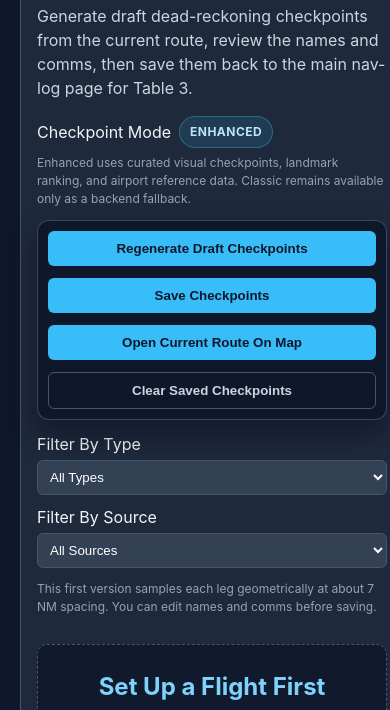
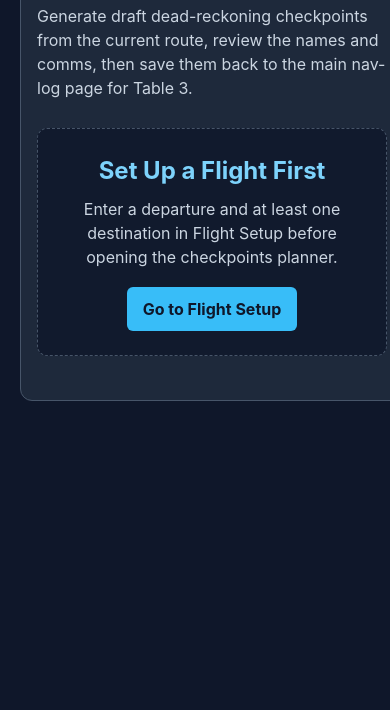
Before and after one commit to ceiroa/openflight-ai, a website with bundled scripts: page public/checkpoints.html in a window 390 px wide. Shown: the part 102-812 px from the top of the page. Built offline with nearby package versions, Linux system fonts and the light colour scheme.

Commit message:
tighten mobile setup gating

```diff
--- a/public/checkpoints.html
+++ b/public/checkpoints.html
@@ -276,7 +276,8 @@
                 <p id="loading-progress-note" class="loading-progress-note">Enhanced checkpoint generation may take a few seconds on longer routes.</p>
             </div>
 
-            <div class="planner-toolbar">
+            <div id="planner-controls">
+            <div id="planner-toolbar" class="planner-toolbar">
                 <div class="mode-group">
                     <div class="mode-header">
                         <label>Checkpoint Mode</label>
@@ -291,7 +292,7 @@
                     <button type="button" id="clear-btn" class="ghost">Clear Saved Checkpoints</button>
                 </div>
             </div>
-            <div class="planner-filters">
+            <div id="planner-filters" class="planner-filters">
                 <div class="filter-group">
                     <label for="checkpoint-type-filter">Filter By Type</label>
                     <select id="checkpoint-type-filter">
@@ -317,7 +318,8 @@
                 </div>
             </div>
 
-            <p class="hint">This first version samples each leg geometrically at about 7 NM spacing. You can edit names and comms before saving.</p>
+            <p id="planner-hint" class="hint">This first version samples each leg geometrically at about 7 NM spacing. You can edit names and comms before saving.</p>
+            </div>
 
             <div id="planner-root"></div>
         </div>
--- a/public/js/checkpoints.js
+++ b/public/js/checkpoints.js
@@ -22,6 +22,7 @@ const openMapButton = document.getElementById("open-map-btn");
 const clearButton = document.getElementById("clear-btn");
 const checkpointTypeFilter = document.getElementById("checkpoint-type-filter");
 const checkpointSourceFilter = document.getElementById("checkpoint-source-filter");
+const plannerControls = document.getElementById("planner-controls");
 const menuToggleButton = document.getElementById("menu-toggle");
 const sideMenu = document.getElementById("side-menu");
 const menuMapLink = document.getElementById("menu-map-link");
@@ -331,6 +332,7 @@ function renderEmptyState(message) {
 }
 
 function renderSetupRequiredState(message) {
+    setPlannerSetupRequiredMode(true);
     plannerRoot.innerHTML = `
         <div class="empty-state setup-required-state">
             <h2>Set Up a Flight First</h2>
@@ -343,6 +345,18 @@ function renderSetupRequiredState(message) {
     regenerateButton.disabled = true;
     saveButton.disabled = true;
     clearButton.disabled = true;
+}
+
+function setPlannerSetupRequiredMode(isRequired) {
+    if (plannerControls) {
+        plannerControls.hidden = isRequired;
+    }
+    if (statusBanner) {
+        statusBanner.hidden = isRequired;
+    }
+    if (loadingProgress) {
+        loadingProgress.hidden = isRequired;
+    }
 }
 
 function showStatus(message, type) {
```
Also changed, not shown: public/index.html (+5 -1 lines), tests/e2e/ui.test.js (+2 -0 lines).
